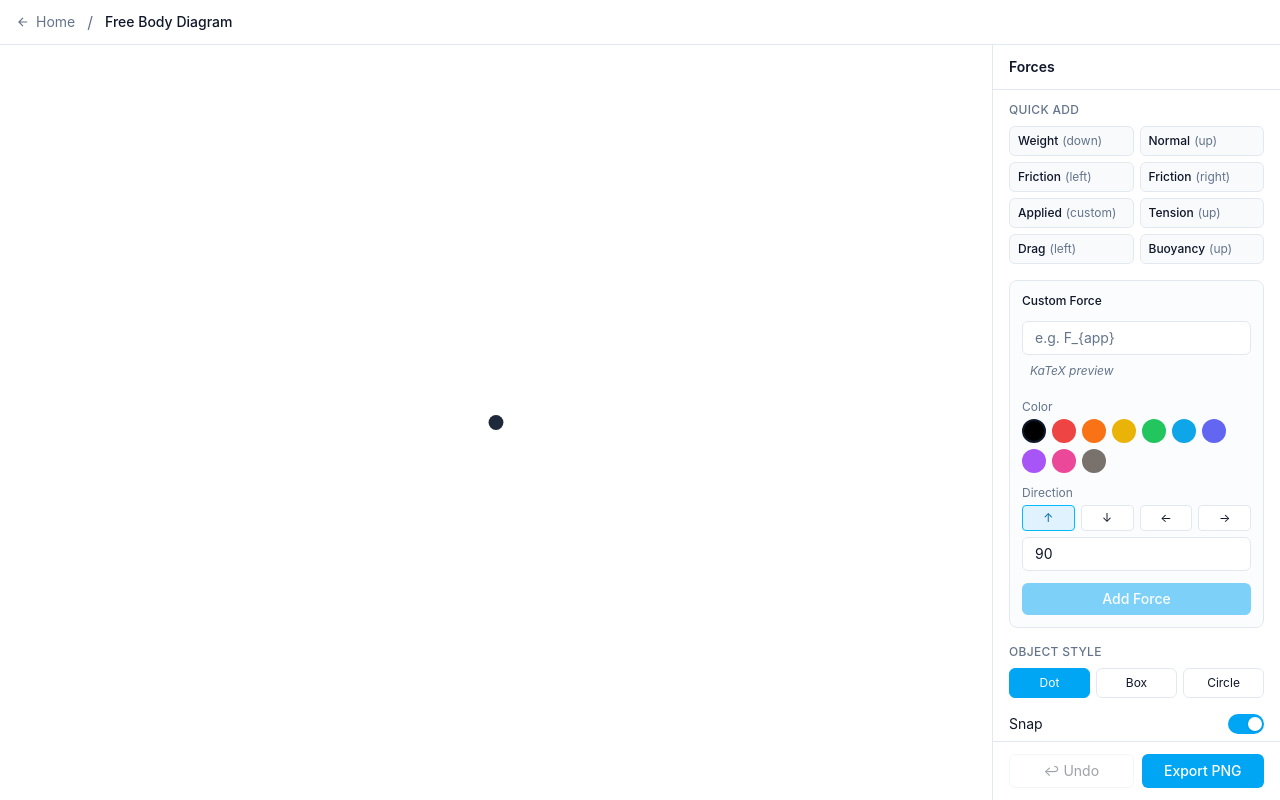
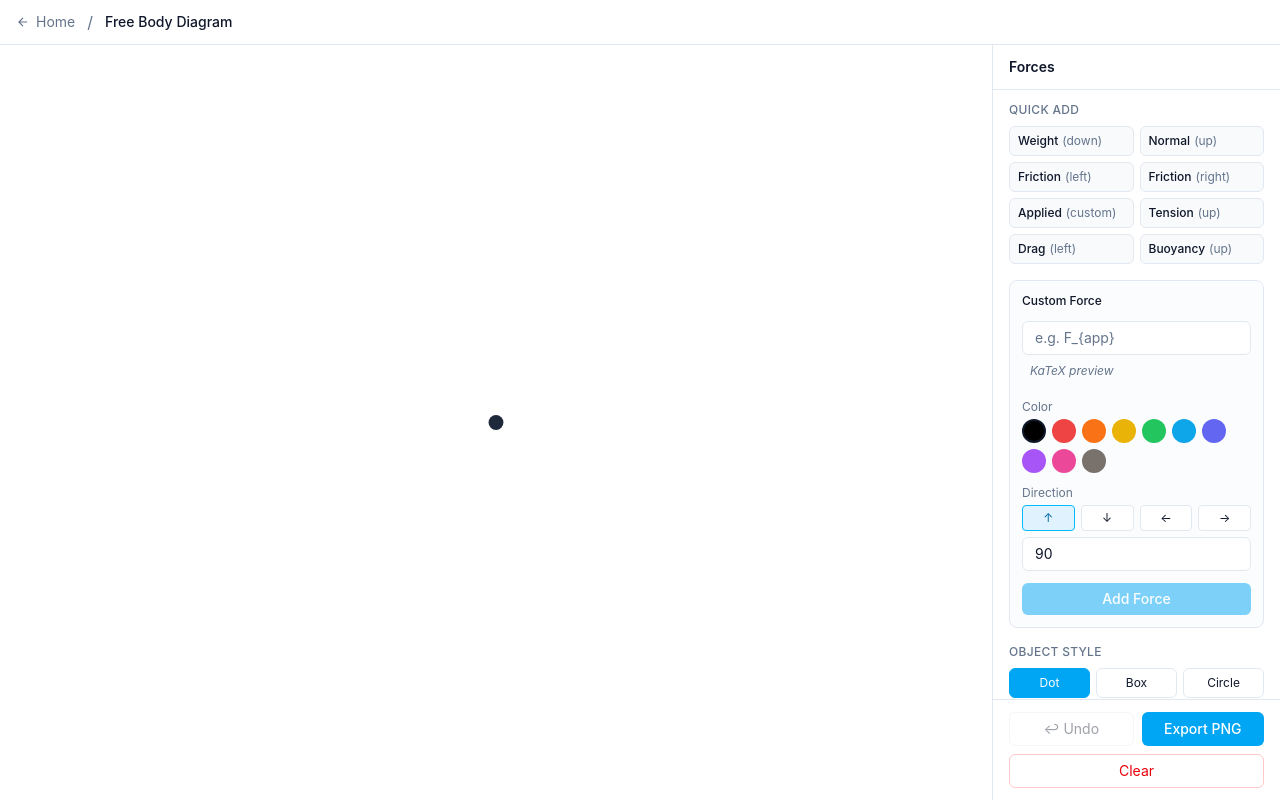
Before and after one commit to trevorregister/physics-draw, a Vue app: page /fbd in a window 1280 px wide. Built offline with nearby package versions, Linux system fonts and the light colour scheme.

Commit message:
fix: mm vector directions

```diff
--- /dev/null
+++ b/src/components/shared/ConfirmDialog.vue
@@ -0,0 +1,40 @@
+<template>
+  <Teleport to="body">
+    <div
+      v-if="open"
+      class="fixed inset-0 z-50 flex items-center justify-center"
+    >
+      <div class="absolute inset-0 bg-black/30" @click="$emit('cancel')" />
+      <div class="relative bg-white rounded-xl shadow-xl border border-border p-6 w-80 space-y-4">
+        <h3 class="text-sm font-semibold text-foreground">{{ title }}</h3>
+        <p class="text-sm text-muted-foreground">{{ message }}</p>
+        <div class="flex gap-2 justify-end">
+          <button
+            type="button"
+            class="px-3 py-1.5 text-sm rounded-md border border-border bg-background hover:bg-muted transition-colors"
+            @click="$emit('cancel')"
+          >Cancel</button>
+          <button
+            type="button"
+            class="px-3 py-1.5 text-sm rounded-md bg-red-600 text-white hover:bg-red-700 transition-colors font-medium"
+            @click="$emit('confirm')"
+          >{{ confirmLabel ?? 'Confirm' }}</button>
+        </div>
+      </div>
+    </div>
+  </Teleport>
+</template>
+
+<script setup lang="ts">
+defineProps<{
+  open: boolean
+  title: string
+  message: string
+  confirmLabel?: string
+}>()
+
+defineEmits<{
+  confirm: []
+  cancel: []
+}>()
+</script>
--- a/src/composables/useFBD.ts
+++ b/src/composables/useFBD.ts
@@ -75,6 +75,12 @@ export function useFBD() {
     state.value = { ...state.value, showCrosshair: show }
   }
 
+  function clearAll() {
+    state.value = structuredClone(INITIAL_STATE)
+    selectedId.value = null
+    pushUndo(state.value)
+  }
+
   function undoAction() {
     const prev = undo()
     if (prev) {
@@ -99,6 +105,7 @@ export function useFBD() {
     setSnapEnabled,
     setShowGrid,
     setShowCrosshair,
+    clearAll,
     undoAction,
   }
 }
--- a/src/composables/useMotionMap.ts
+++ b/src/composables/useMotionMap.ts
@@ -33,14 +33,24 @@ export function useMotionMap() {
       state.value.dots.length === 0
         ? 0
         : Math.max(...state.value.dots.map((d) => d.timeIndex)) + 1
+    const prevDot = state.value.dots.find((d) => d.timeIndex === nextTime - 1)
+    const autoDir: 1 | -1 = prevDot
+      ? gridIndex >= prevDot.gridIndex ? 1 : -1
+      : 1
+    // Update the previous dot to point toward the new dot
+    const updatedDots = prevDot
+      ? state.value.dots.map((d) =>
+          d.id === prevDot.id ? { ...d, velocity: { ...d.velocity, direction: autoDir } } : d
+        )
+      : state.value.dots
     const dot: MMDot = {
       id: crypto.randomUUID(),
       gridIndex,
       timeIndex: nextTime,
-      velocity: { direction: 1, visible: true },
+      velocity: { direction: autoDir, visible: true },
       acceleration: { magnitude: 0, direction: 1, visible: true },
     }
-    state.value = { ...state.value, dots: [...state.value.dots, dot] }
+    state.value = { ...state.value, dots: [...updatedDots, dot] }
     pushUndo(state.value)
     selectedId.value = dot.id
   }
@@ -109,6 +119,12 @@ export function useMotionMap() {
     state.value = { ...state.value, velocityScale: Math.max(0.1, Math.min(5, scale)) }
   }
 
+  function clearAll() {
+    state.value = structuredClone(INITIAL_STATE)
+    selectedId.value = null
+    pushUndo(state.value)
+  }
+
   function undoAction() {
     const prev = undo()
     if (prev) {
@@ -136,6 +152,7 @@ export function useMotionMap() {
     setShowAllAccel,
     setShowLabels,
     setVelocityScale,
+    clearAll,
     undoAction,
   }
 }
--- a/src/diagrams/fbd/FBDSidebar.vue
+++ b/src/diagrams/fbd/FBDSidebar.vue
@@ -171,8 +171,9 @@
       </div>
     </div>
 
-    <!-- Footer: undo + export -->
-    <div class="border-t border-border px-4 py-3 flex gap-2">
+    <!-- Footer: undo + export + clear -->
+    <div class="border-t border-border px-4 py-3 space-y-2">
+      <div class="flex gap-2">
         <button
           type="button"
           class="flex-1 py-1.5 text-sm rounded-md border border-border bg-background hover:bg-muted disabled:opacity-40 transition-colors"
@@ -187,6 +188,14 @@
           @click="$emit('export')"
         >
           Export PNG
+        </button>
+      </div>
+      <button
+        type="button"
+        class="w-full py-1.5 text-sm rounded-md border border-red-200 text-red-600 hover:bg-red-50 transition-colors"
+        @click="$emit('clear')"
+      >
+        Clear
       </button>
     </div>
   </aside>
@@ -214,6 +223,7 @@ const emit = defineEmits<{
   'set-snap': [enabled: boolean]
   'set-grid': [show: boolean]
   'set-crosshair': [show: boolean]
+  clear: []
   undo: []
   export: []
 }>()
--- a/src/diagrams/motion-map/MMSidebar.vue
+++ b/src/diagrams/motion-map/MMSidebar.vue
@@ -180,7 +180,8 @@
     </div>
 
     <!-- Footer -->
-    <div class="border-t border-border px-4 py-3 flex gap-2">
+    <div class="border-t border-border px-4 py-3 space-y-2">
+      <div class="flex gap-2">
         <button
           type="button"
           class="flex-1 py-1.5 text-sm rounded-md border border-border bg-background hover:bg-muted disabled:opacity-40 transition-colors"
@@ -195,6 +196,14 @@
           @click="$emit('export')"
         >
           Export PNG
+        </button>
+      </div>
+      <button
+        type="button"
+        class="w-full py-1.5 text-sm rounded-md border border-red-200 text-red-600 hover:bg-red-50 transition-colors"
+        @click="$emit('clear')"
+      >
+        Clear
       </button>
     </div>
   </aside>
@@ -223,6 +232,7 @@ defineEmits<{
   'set-show-all-accel': [show: boolean]
   'set-show-labels': [show: boolean]
   delete: [id: string]
+  clear: []
   undo: []
   export: []
 }>()
--- a/src/views/FBDView.vue
+++ b/src/views/FBDView.vue
@@ -42,10 +42,20 @@
         @set-snap="fbd.setSnapEnabled($event)"
         @set-grid="fbd.setShowGrid($event)"
         @set-crosshair="fbd.setShowCrosshair($event)"
+        @clear="showClearConfirm = true"
         @undo="fbd.undoAction()"
         @export="onExport"
       />
     </div>
+
+    <ConfirmDialog
+      :open="showClearConfirm"
+      title="Clear diagram"
+      message="This will remove all vectors. This action can be undone."
+      confirm-label="Clear"
+      @confirm="onClearConfirm"
+      @cancel="showClearConfirm = false"
+    />
   </div>
 </template>
 
@@ -56,6 +66,7 @@ import { useFBD } from '@/composables/useFBD'
 import { useExport } from '@/composables/useExport'
 import FBDCanvas from '@/diagrams/fbd/FBDCanvas.vue'
 import FBDSidebar from '@/diagrams/fbd/FBDSidebar.vue'
+import ConfirmDialog from '@/components/shared/ConfirmDialog.vue'
 
 const router = useRouter()
 const fbd = useFBD()
@@ -64,6 +75,7 @@ const { state, selectedId, selectedVector, canUndo } = fbd
 const canvasRef = ref<InstanceType<typeof FBDCanvas> | null>(null)
 const svgRef = ref<SVGSVGElement | null>(null)
 const exporter = useExport(svgRef, 'fbd-diagram.png')
+const showClearConfirm = ref(false)
 
 onMounted(() => {
   svgRef.value = canvasRef.value?.svgEl ?? null
@@ -74,12 +86,20 @@ async function onExport() {
   await exporter.exportPng()
 }
 
+function onClearConfirm() {
+  fbd.clearAll()
+  showClearConfirm.value = false
+}
+
 function onKeyDown(e: KeyboardEvent) {
   if (e.target instanceof HTMLInputElement || e.target instanceof HTMLTextAreaElement) return
   if (e.key === 'Delete' || e.key === 'Backspace') {
     if (selectedId.value) fbd.deleteVector(selectedId.value)
   }
-  if (e.key === 'Escape') selectedId.value = null
+  if (e.key === 'Escape') {
+    if (showClearConfirm.value) showClearConfirm.value = false
+    else selectedId.value = null
+  }
   if ((e.ctrlKey || e.metaKey) && e.key === 'z') {
     e.preventDefault()
     fbd.undoAction()
--- a/src/views/MotionMapView.vue
+++ b/src/views/MotionMapView.vue
@@ -42,10 +42,20 @@
         @set-show-all-accel="mm.setShowAllAccel($event)"
         @set-show-labels="mm.setShowLabels($event)"
         @delete="mm.deleteDot($event)"
+        @clear="showClearConfirm = true"
         @undo="mm.undoAction()"
         @export="onExport"
       />
     </div>
+
+    <ConfirmDialog
+      :open="showClearConfirm"
+      title="Clear diagram"
+      message="This will remove all dots and reset settings. This action can be undone."
+      confirm-label="Clear"
+      @confirm="onClearConfirm"
+      @cancel="showClearConfirm = false"
+    />
   </div>
 </template>
 
@@ -56,6 +66,7 @@ import { useMotionMap } from '@/composables/useMotionMap'
 import { useExport } from '@/composables/useExport'
 import MMCanvas from '@/diagrams/motion-map/MMCanvas.vue'
 import MMSidebar from '@/diagrams/motion-map/MMSidebar.vue'
+import ConfirmDialog from '@/components/shared/ConfirmDialog.vue'
 
 const router = useRouter()
 const mm = useMotionMap()
@@ -64,6 +75,7 @@ const { state, selectedId, selectedDot, canUndo } = mm
 const canvasRef = ref<InstanceType<typeof MMCanvas> | null>(null)
 const svgRef = ref<SVGSVGElement | null>(null)
 const exporter = useExport(svgRef, 'motion-map.png')
+const showClearConfirm = ref(false)
 
 onMounted(() => {
   svgRef.value = canvasRef.value?.svgEl ?? null
@@ -74,12 +86,20 @@ async function onExport() {
   await exporter.exportPng()
 }
 
+function onClearConfirm() {
+  mm.clearAll()
+  showClearConfirm.value = false
+}
+
 function onKeyDown(e: KeyboardEvent) {
   if (e.target instanceof HTMLInputElement || e.target instanceof HTMLTextAreaElement) return
   if (e.key === 'Delete' || e.key === 'Backspace') {
     if (selectedId.value) mm.deleteDot(selectedId.value)
   }
-  if (e.key === 'Escape') selectedId.value = null
+  if (e.key === 'Escape') {
+    if (showClearConfirm.value) showClearConfirm.value = false
+    else selectedId.value = null
+  }
   if ((e.ctrlKey || e.metaKey) && e.key === 'z') {
     e.preventDefault()
     mm.undoAction()
```
Lines whose indentation alone changed are shown as unchanged.
